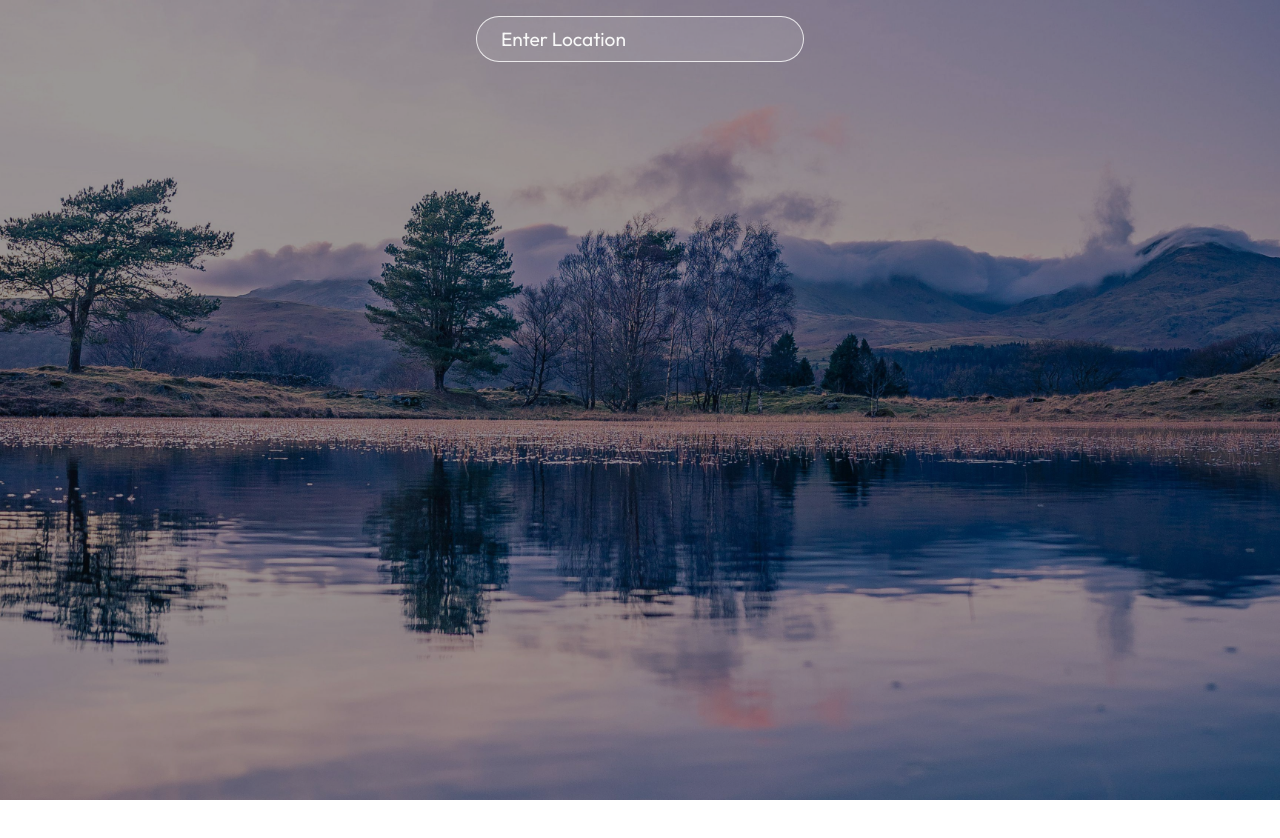
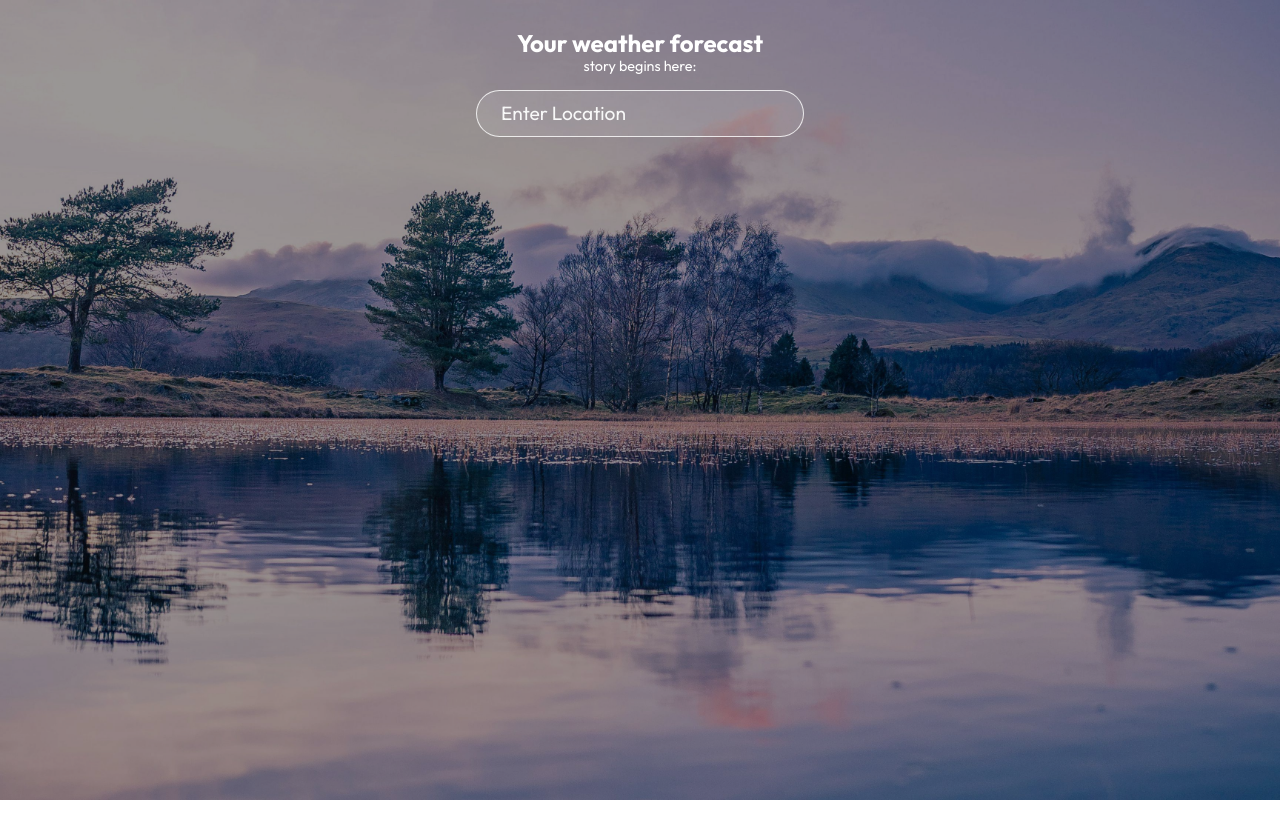
Before and after one commit to Yulik-o/weather-app, a React (Create React App) app: page / in a window 1280 px wide. Shown: the top 838 px of the page. After the commit the page ends 800 px from the top, so only its background shows below. Built offline with nearby package versions, Linux system fonts and the light colour scheme.

Commit message:
Corrected Heading

```diff
--- a/src/App.js
+++ b/src/App.js
@@ -19,6 +19,10 @@ function App() {
 
   return (
     <div className="app">
+      <div className="text_wrapper">
+        <h2 className="app_text">Your weather forecast</h2>
+        <p className="app_text_end">story begins here:</p>
+      </div>
       <div className="search">
         <input
           value={location}
@@ -45,7 +49,7 @@ function App() {
           <div className="bottom">
             <div className="feels">
               {data.main ? (
-                <p className="bold">{data.main.feels_like.toFixed()}°F</p>
+                <p className="bold">{data.main.feels_like.toFixed()}°C</p>
               ) : null}
               <p>Feels Like</p>
             </div>
--- a/src/styles/index.scss
+++ b/src/styles/index.scss
@@ -20,7 +20,7 @@ p {
 }
 
 h1 {
-  font-size: 6rem;
+  font-size: 5rem;
 }
 
 .app {
@@ -29,6 +29,7 @@ h1 {
   position: relative;
   background-color: rgba(0, 0, 0, 0.4);
   color: #fff;
+  padding-top: 30px;
 }
 
 .app:before {
@@ -40,8 +41,15 @@ h1 {
   top: 0;
   left: 0;
   z-index: -1;
+  // height: 100vh;
+}
+.text_wrapper {
+  text-align: center;
 }
 
+.app_text_end {
+  font-size: 0.9rem;
+}
 .app .search {
   text-align: center;
   padding: 1rem;
@@ -62,7 +70,7 @@ h1 {
 
 .container {
   max-width: 700px;
-  height: 700px;
+  // height: 700px;
   margin: auto;
   padding: 0 1rem;
   position: relative;
```
